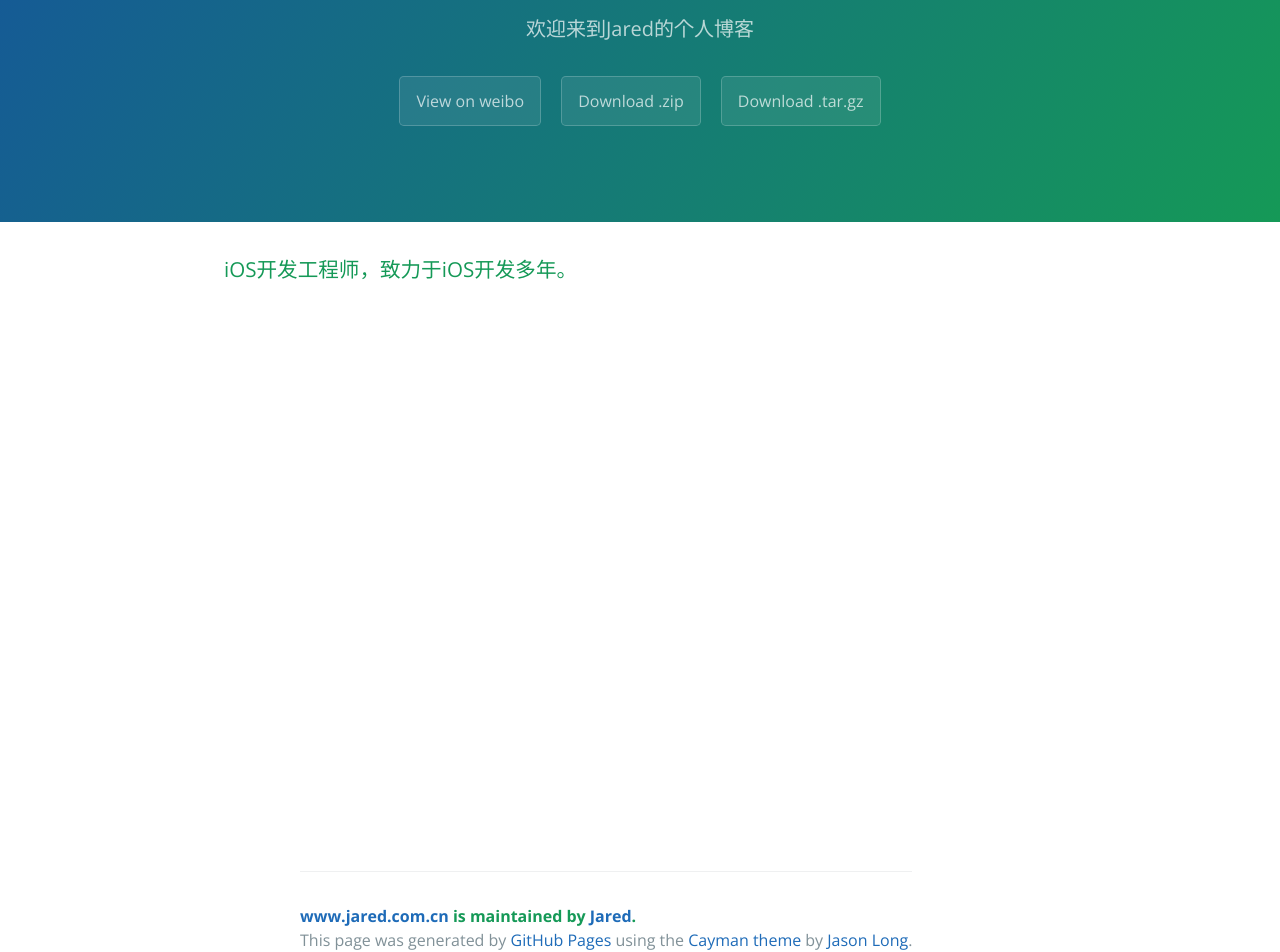
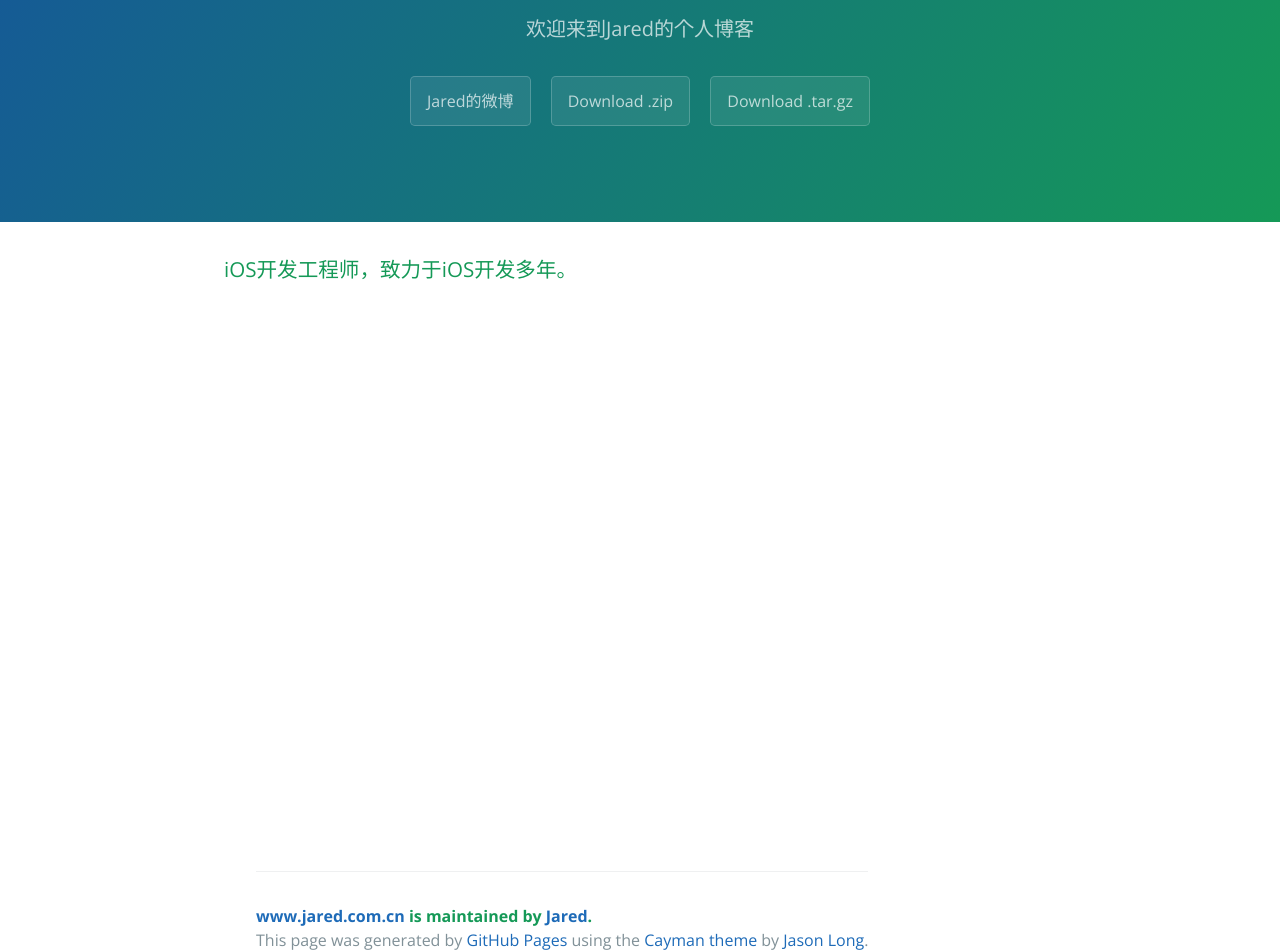
Before and after one commit to Jared1016/Jared1016.github.io, a plain HTML site: page index.html in a window 1280 px wide. Shown: the part 161-1113 px from the top of the page. Drawn offline with nearby package versions, Linux system fonts and the light colour scheme.

Commit message:
Update index.html

```diff
--- a/index.html
+++ b/index.html
@@ -13,7 +13,7 @@
     <section class="page-header">
       <h1 class="project-name">Jared的博客</h1>
       <h2 class="project-tagline">欢迎来到Jared的个人博客</h2>
-      <a href="http://weibo.com/bhuiyi1314" class="btn" target="_blank">View on weibo</a>
+      <a href="http://weibo.com/bhuiyi1314" class="btn" target="_blank">Jared的微博</a>
       <a href="https://github.com/Jared1016/jared.github.io/zipball/master" class="btn">Download .zip</a>
       <a href="https://github.com/Jared1016/jared.github.io/tarball/master" class="btn">Download .tar.gz</a>
     </section>
@@ -26,7 +26,7 @@
 
 
 
-      <footer class="site-footer" style="position:absolute;top:1000px;left:300px">
+      <footer class="site-footer" style="position:absolute;top:1000px;left:256px">
         <span class="site-footer-owner"><a href="https://www.jared.com.cn">www.jared.com.cn</a> is maintained by <a href="https://github.com/Jared1016">Jared</a>.</span>
         <span class="site-footer-credits">This page was generated by <a href="https://pages.github.com">GitHub Pages</a> using the <a href="https://github.com/jasonlong/cayman-theme">Cayman theme</a> by <a href="https://twitter.com/jasonlong">Jason Long</a>.</span>
       </footer>
```
